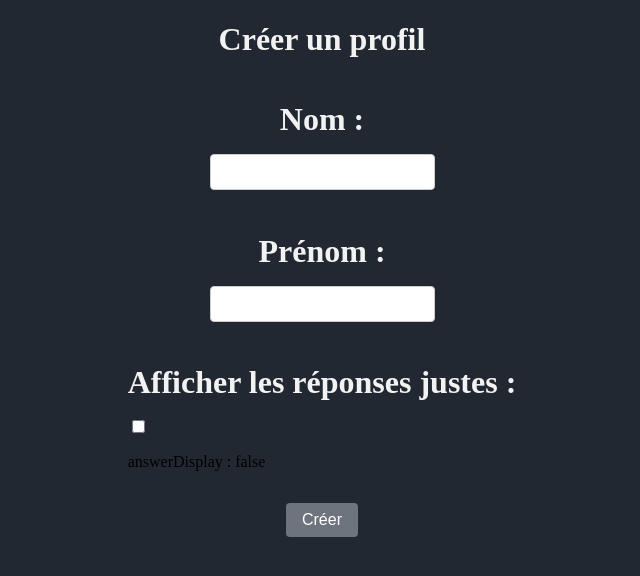
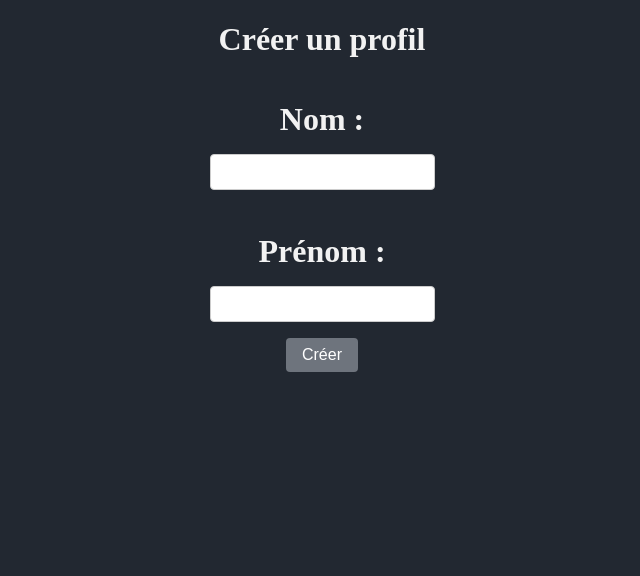
Before and after one commit to 2019-2020-ps6/2022-2023-ps6-les-gourmets, an Angular app in the folder front-end/: page /UserForm in a window 1280 px wide. Shown: the top 576 px of the page, without its empty margins (318-958 px from the left). Built offline with nearby package versions, Linux system fonts and the light colour scheme.

Commit message:
checkbox  #37

```diff
--- a/front-end/src/app/Components/Users/UserForm/UserForm.component.html
+++ b/front-end/src/app/Components/Users/UserForm/UserForm.component.html
@@ -8,12 +8,6 @@
     <h2>Prénom : </h2>
     <input class="input-custom" type="text" id="surname" [formControlName]="'surname'">
     </label>
-
-    <label for="title">
-        <h2>Afficher les réponses justes : </h2>
-        <input class="input-custom" type="checkbox" id="answerDisplay" [formControlName]="'answerDisplay'">
-        <p>answerDisplay : {{userForm.controls['answerDisplay'].value}}</p>
-    </label>
     <button type="submit" class="button-card" (click)="addUser()" [routerLink]="'/UserProfilePage'">Créer</button>
 
 </form>
--- a/front-end/src/app/Components/Users/UserProfilePage/UserProfilePage.component.html
+++ b/front-end/src/app/Components/Users/UserProfilePage/UserProfilePage.component.html
@@ -13,12 +13,18 @@
   </div>
   <div>
     <h2>Agressivité de l'utilisateur </h2>
-    <input type="range" class="slider" name="Name" min="0" max="1" value={{UserModified.aggressivness}} step="0.1" [formControlName]="'aggressivness'" />
+    <input type="range" class="slider" name="Name" min="0" max="1" value={{UserModified.aggressivness}} step="0.1"
+      [formControlName]="'aggressivness'" />
   </div>
   <div>
     <h2>Passivité de l'utilisateur (temps d'attente avant popup) </h2>
-    <input type="range" class="slider" name="Name" min="0" max="1" step="0.1" [formControlName]="'passivity'"/>
+    <input type="range" class="slider" name="Name" min="0" max="1" step="0.1" [formControlName]="'passivity'" />
   </div>
+  <div>
+    <h2>Afficher les réponses justes : </h2>
+    <input class="input-custom" type="checkbox" id="answerDisplay" [formControlName]="'answerDisplay'">
+  </div>
+
 </form>
 <div class="userquizzes">
   <h2> Quiz de l'utilisateur : </h2>
```
